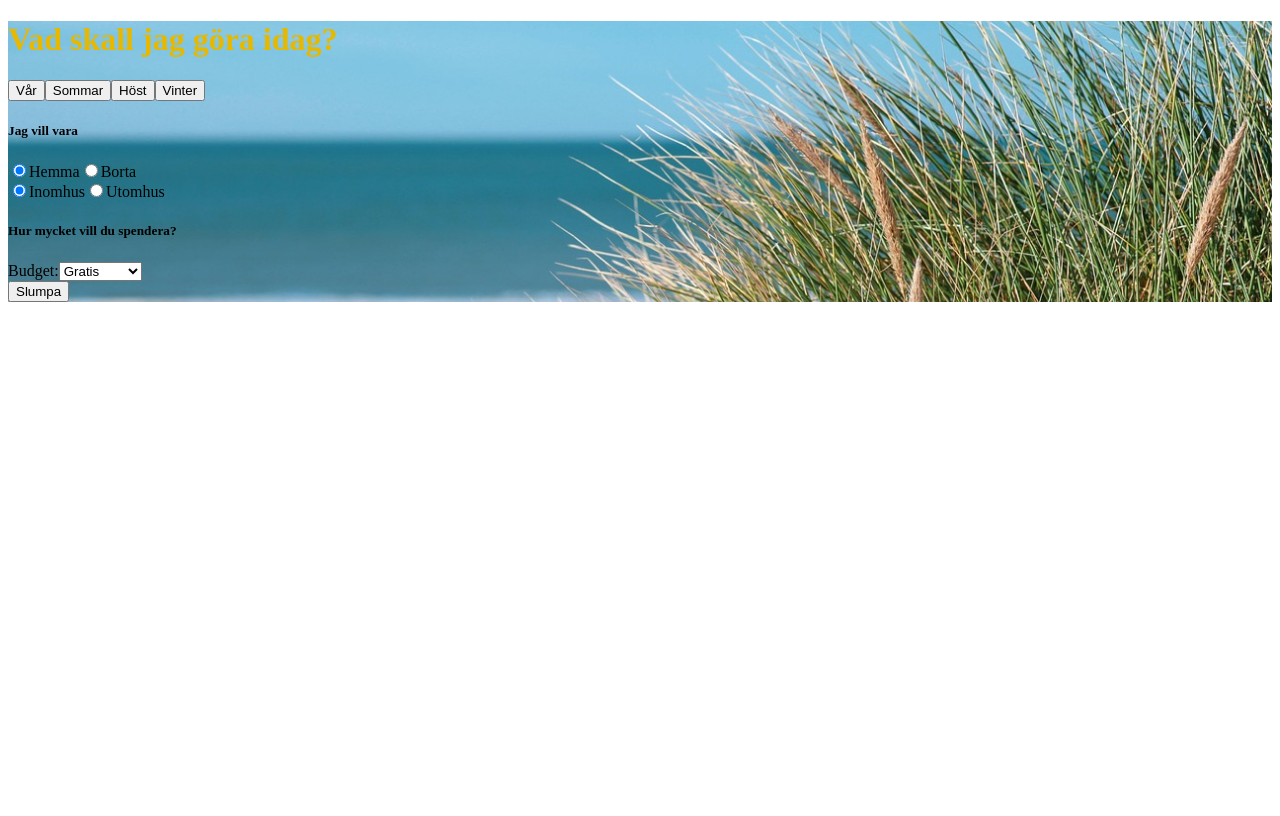
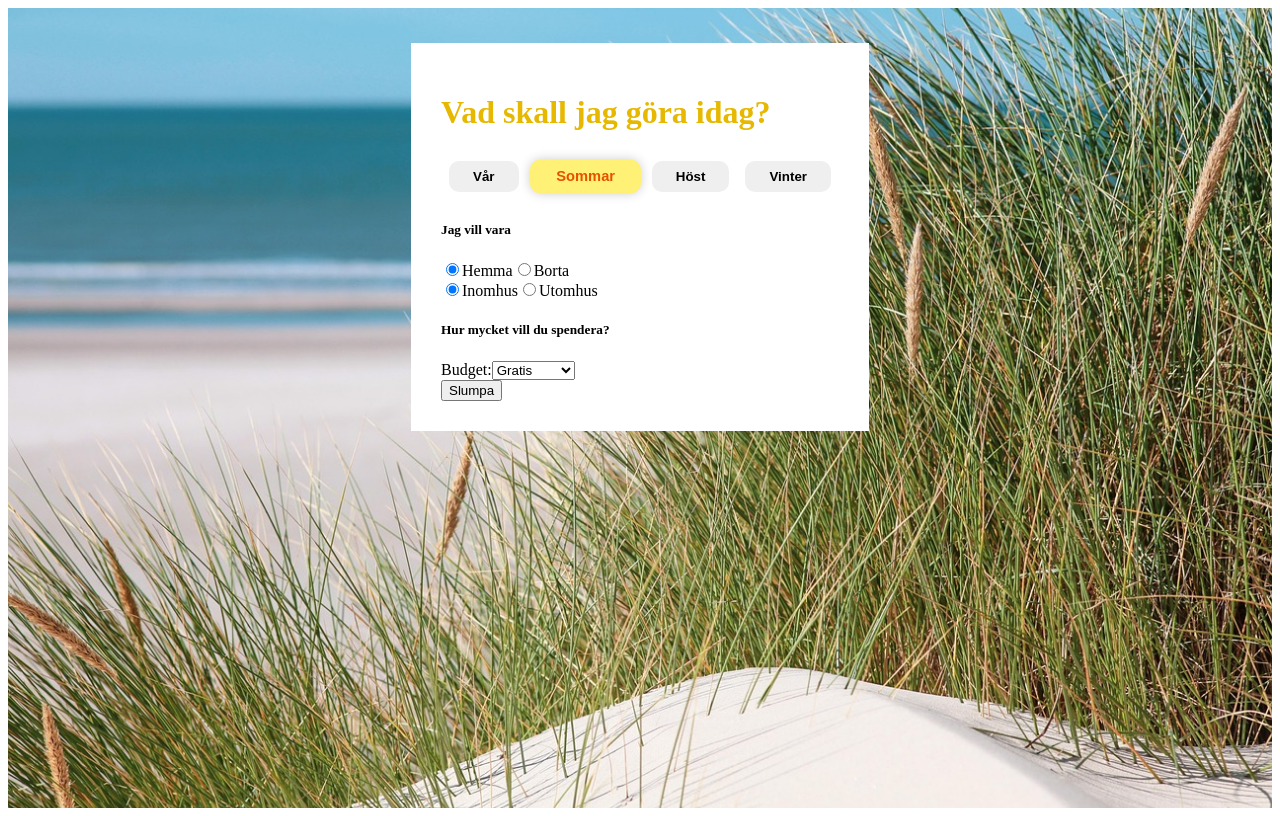
Before and after one commit to natta1995/what-to-do-today, a React (Vite) app: page / in a window 1280 px wide. Built offline with nearby package versions, Linux system fonts and the light colour scheme.

Commit message:
Button CSS

```diff
--- a/src/App.css
+++ b/src/App.css
@@ -1,7 +1,54 @@
+.page-wrapper {
+  min-height: 100vh;
+  background-size: cover;
+  background-position: center;
+  background-repeat: no-repeat;
+  display: flex;
+  flex-direction: column;
+  align-items: center;
+}
+
+/*BUTTONS*/
+
+#seasonsButtons button {
+  padding: 0.5rem 1.5rem;
+  margin: 0.5rem;
+  border-radius: 10px;
+  border: none;
+  font-weight: bold;
+  cursor: pointer;
+  transition: all 0.1s ease;
+}
+
+.active-button {
+  transform: scale(1.1);
+  box-shadow: 0 0 10px rgba(0, 0, 0, 0.2);
+}
+
+.page-wrapper.spring .active-button {
+  background-color: #a5d6a7;
+  color: #1b5e20;
+}
+
+.page-wrapper.summer .active-button {
+  background-color: #fff176;
+  color: #e65100;
+}
+
+.page-wrapper.fall .active-button {
+  background-color: #ffcc80;
+  color: #4e342e;
+}
+
+.page-wrapper.winter .active-button {
+  background-color: #bbdefb;
+  color: #0d47a1;
+}
 
 /* SPRING */
+
 .page-wrapper.spring {
-    background-image: url('/Img/springIMG.jpg');
+  background-image: url("/Img/springIMG.jpg");
   background-size: cover;
 }
 
@@ -12,7 +59,7 @@
 /* SUMMER */
 
 .page-wrapper.summer {
-    background-image: url('/Img/summerIMG.jpg');
+  background-image: url("/Img/summerIMG.jpg");
   background-size: cover;
 }
 
@@ -23,7 +70,7 @@
 /* FALL */
 
 .page-wrapper.fall {
-    background-image: url('/Img/fallIMG.jpg');
+  background-image: url("/Img/fallIMG.jpg");
   background-size: cover;
 }
 
@@ -34,7 +81,7 @@
 /* WINTER */
 
 .page-wrapper.winter {
-    background-image: url('/Img/winterIMG.jpg');
+  background-image: url("/Img/winterIMG.jpg");
   background-size: cover;
 }
 
--- a/src/App.jsx
+++ b/src/App.jsx
@@ -1,11 +1,11 @@
 import { useState } from "react";
 import { aktiviteter } from "./data/aktiviteter";
-import './App.css'
+import "./App.css";
 
 function App() {
   const [budget, setBudget] = useState("Gratis");
   const [valdAktivitet, setValdAktivitet] = useState("");
-  const [season, setSeason] = useState("summer")
+  const [season, setSeason] = useState("summer");
 
   const [plats, setPlats] = useState("inne");
   const [läge, setLäge] = useState("hemma");
@@ -16,7 +16,6 @@ function App() {
       aktivitet.läge === läge &&
       aktivitet.budget === budget &&
       aktivitet.season.includes(season)
-
   );
 
   function slumpaAktivitet() {
@@ -30,20 +29,47 @@ function App() {
   }
 
   const handleSeasonChange = (event) => {
-    const selectedSeason = event.target.getAttribute("data-season")
-    setSeason(selectedSeason)
-  }
+    const selectedSeason = event.target.getAttribute("data-season");
+    setSeason(selectedSeason);
+  };
 
   return (
     <div className={`page-wrapper ${season}`}>
+      <div
+        style={{ backgroundColor: "white", marginTop: "35px", padding: "30px" }}
+      >
         <div>
           <h1 className="season-heading"> Vad skall jag göra idag? </h1>
         </div>
         <div id="seasonsButtons">
-        <button data-season="spring" onClick={handleSeasonChange}>Vår</button>
-        <button data-season="summer" onClick={handleSeasonChange}>Sommar</button>
-        <button data-season="fall" onClick={handleSeasonChange}>Höst</button>
-        <button data-season="winter" onClick={handleSeasonChange}>Vinter</button>
+          <button
+            data-season="spring"
+            onClick={handleSeasonChange}
+            className={season === "spring" ? "active-button" : ""}
+          >
+            Vår
+          </button>
+          <button
+            data-season="summer"
+            onClick={handleSeasonChange}
+            className={season === "summer" ? "active-button" : ""}
+          >
+            Sommar
+          </button>
+          <button
+            data-season="fall"
+            onClick={handleSeasonChange}
+            className={season === "fall" ? "active-button" : ""}
+          >
+            Höst
+          </button>
+          <button
+            data-season="winter"
+            onClick={handleSeasonChange}
+            className={season === "winter" ? "active-button" : ""}
+          >
+            Vinter
+          </button>
         </div>
         <div>
           <h5>Jag vill vara </h5>
@@ -109,6 +135,7 @@ function App() {
         </div>
         <div>{valdAktivitet && <p>{valdAktivitet}</p>}</div>
       </div>
+    </div>
   );
 }
 
```
Lines whose indentation alone changed are shown as unchanged.
